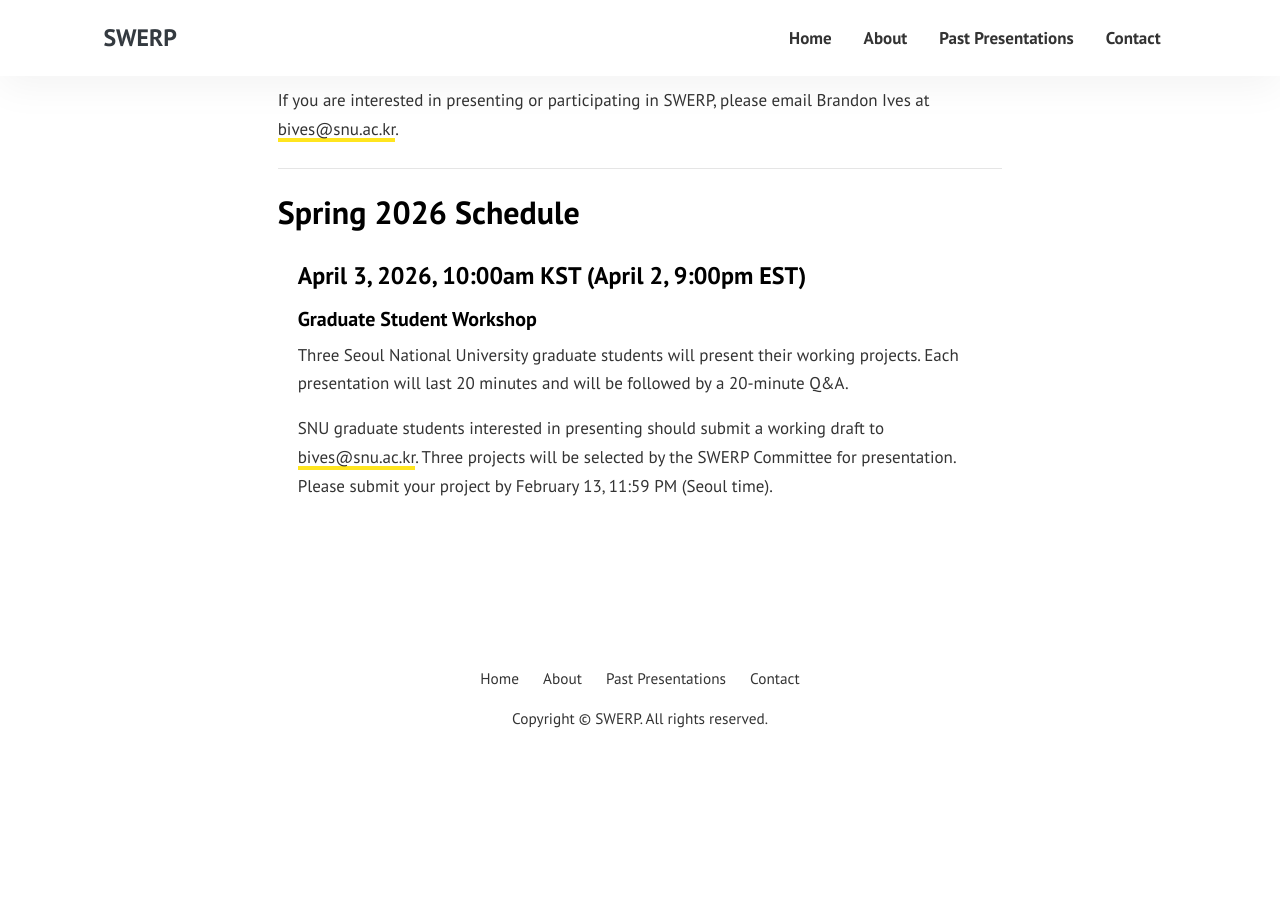
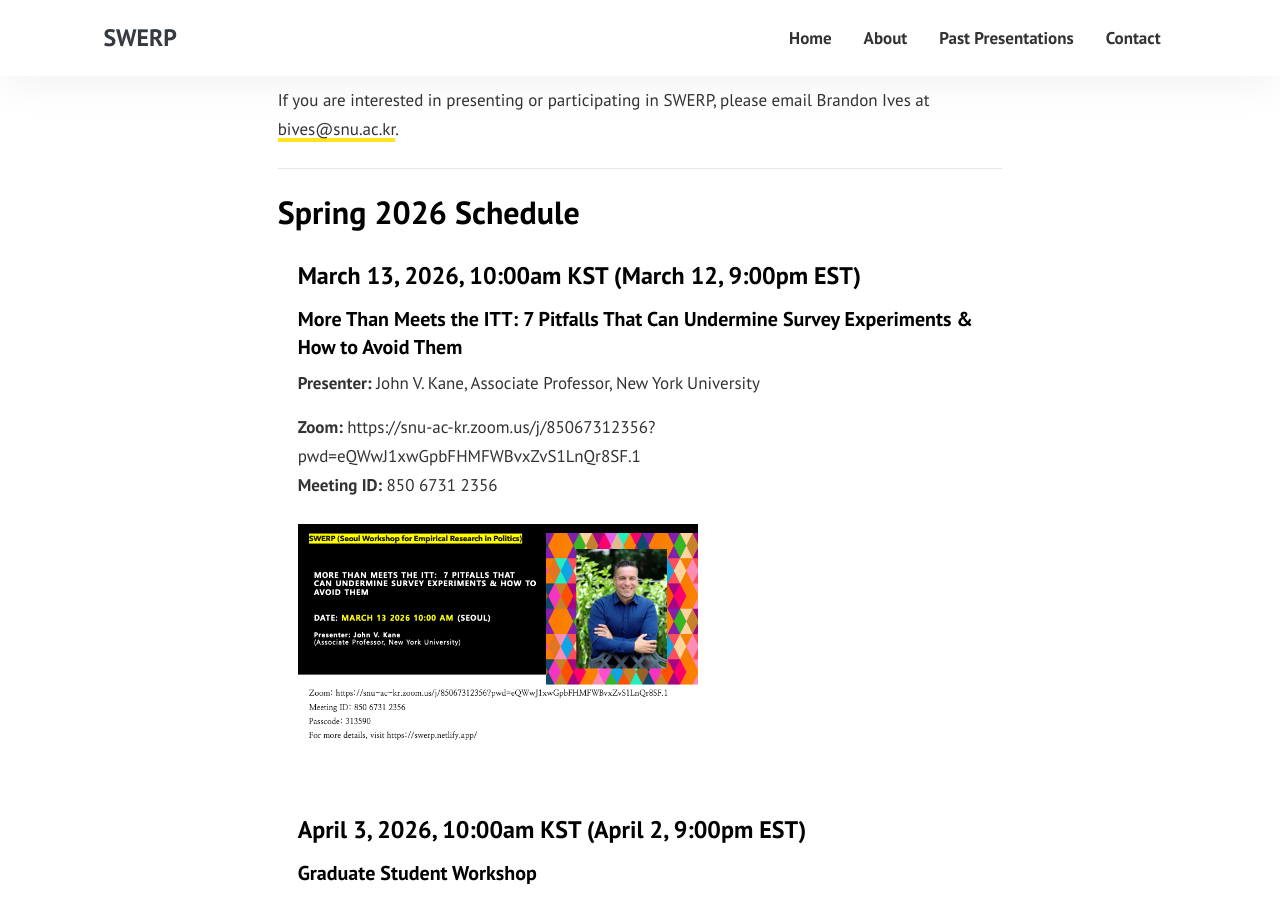
Before and after one commit to sysilviakim/swerp, a Jekyll site: the page built from index.html, in a window 1280 px wide and 900 px high, scrolled down 517 px. Built offline with Jekyll 4.4.1, drawn with Linux system fonts in a browser that asks for light colours; before the commit the page ends 1278 px from its top, so only the background shows below that.

Commit message:
update kane event to index.html

```diff
--- a/index.html
+++ b/index.html
@@ -28,6 +28,17 @@ layout: default
 
     <div class="card mb-4">
       <div class="card-body">
+        <h4 class="card-title font-weight-bold">March 13, 2026, 10:00am KST (March 12, 9:00pm EST)</h4>
+        <h5 class="font-weight-bold">More Than Meets the ITT: 7 Pitfalls That Can Undermine Survey Experiments &amp; How to Avoid Them</h5>
+        <p><strong>Presenter:</strong> John V. Kane, Associate Professor, New York University</p>
+        <p><strong>Zoom:</strong> <a href="https://snu-ac-kr.zoom.us/j/85067312356?pwd=eQWwJ1xwGpbFHMFWBvxZvS1LnQr8SF.1">https://snu-ac-kr.zoom.us/j/85067312356?pwd=eQWwJ1xwGpbFHMFWBvxZvS1LnQr8SF.1</a><br>
+        <strong>Meeting ID:</strong> 850 6731 2356</p>
+        <a href="{{ site.baseurl }}/assets/files/2026-03-swerp-kane.png" target="_blank"><img src="{{ site.baseurl }}/assets/files/2026-03-swerp-kane.png" class="img-fluid mt-2" alt="Poster" style="max-width:400px;"></a>
+      </div>
+    </div>
+
+    <div class="card mb-4">
+      <div class="card-body">
         <h4 class="card-title font-weight-bold">April 3, 2026, 10:00am KST (April 2, 9:00pm EST)</h4>
         <h5 class="font-weight-bold">Graduate Student Workshop</h5>
         <p>Three Seoul National University graduate students will present their working projects. Each presentation will last 20 minutes and will be followed by a 20-minute Q&A.</p>
```
Also changed, not shown: 1 other file.
